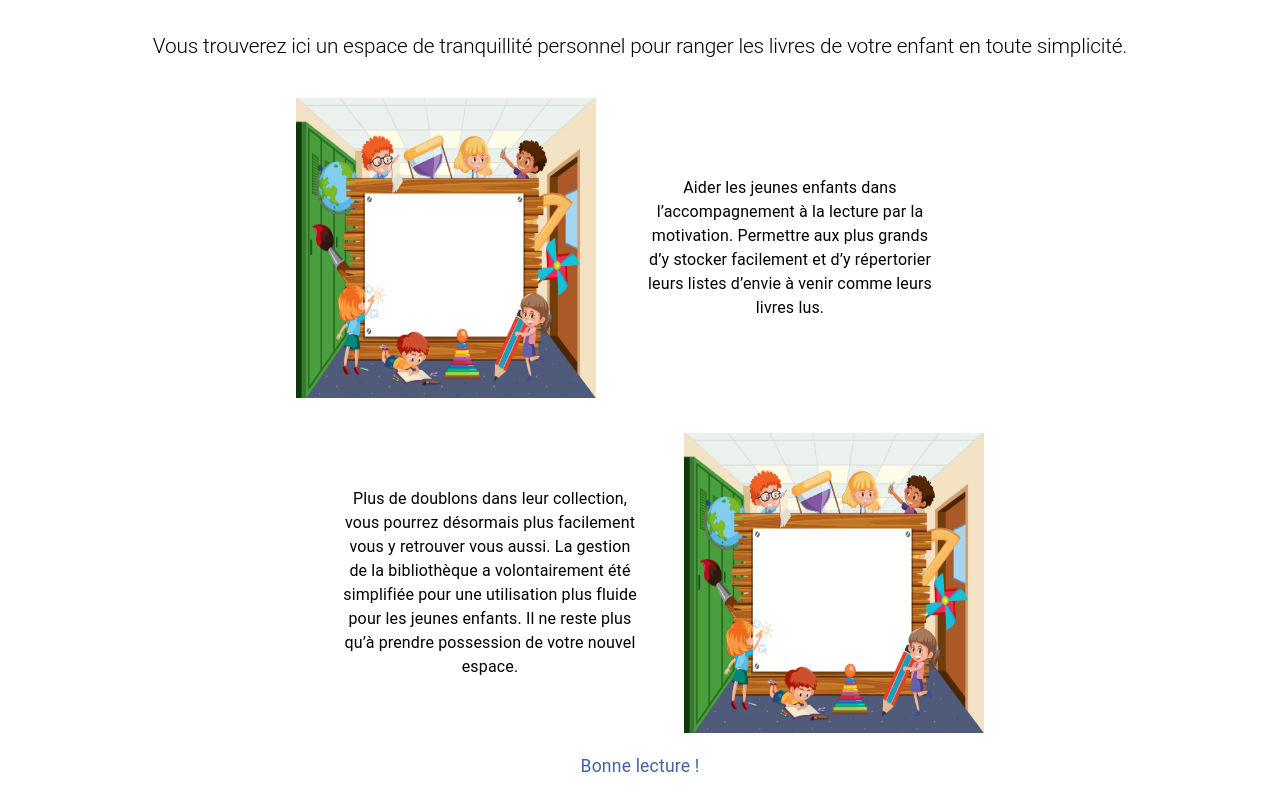
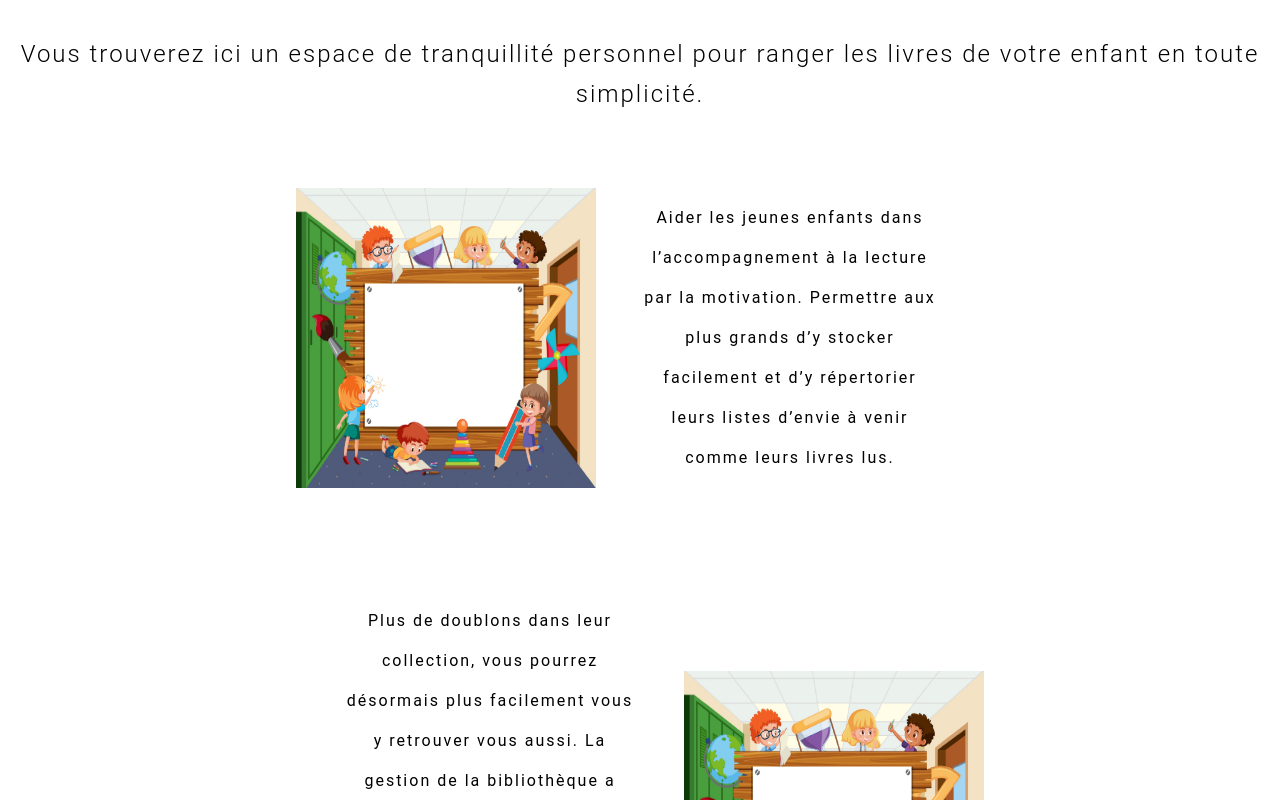
Before and after one commit to MarieLouPLevasseur/Projet-livresOtresor-front, a React (Create React App) app: page / in a window 1280 px wide. Shown: the part 540-1340 px from the top of the page. Built offline with nearby package versions, Linux system fonts and the light colour scheme.

Commit message:
update font

```diff
--- a/src/components/Home/Home.js
+++ b/src/components/Home/Home.js
@@ -12,8 +12,8 @@ function Home() {
   return (
     <div className='home'sx={{width: '70%' , display: {xs:'flex-column', md: 'flex'} }}>
       <HomeCarousel />
-      <Typography className='titre1' variant="h1" sx={{color:"#4462A5", padding: '40px'}}>Bienvenue sur le site de O'Trésor</Typography>
-      <Typography className='titre2' variant="h2" sx={{paddingBottom:'40px'}}>
+      <Typography className='titre1' variant="h1" sx={{color:"#4462A5", padding: '40px', letterSpacing:'1px'}}>Bienvenue sur le site de O'Trésor</Typography>
+      <Typography className='titre2' variant="h2" sx={{paddingBottom:'40px', lineHeight: '40px', letterSpacing:'2px'}}>
         Vous trouverez ici un espace de tranquillité personnel pour ranger les livres de votre enfant en toute simplicité.
       </Typography>
       <Box className='box1' sx={{display: {xs:'flex-column', md: 'flex', justifyContent: 'center', alignItems: 'center', marginBottom: '35px'} }}>
@@ -28,13 +28,13 @@ function Home() {
         maxWidth: { xs: 300, md: 450 },
       }}
       />
-      <Typography className='paragraphe' sx={{ padding:'44px', maxWidth: '300px'}}>
+      <Typography className='paragraphe' sx={{ padding:'44px', maxWidth: '300px', lineHeight: '40px', letterSpacing:'2px'}}>
       Aider les jeunes enfants dans l’accompagnement à la lecture par la motivation.
       Permettre aux plus grands d’y stocker facilement et d’y répertorier leurs listes d’envie à venir comme leurs livres lus.
       </Typography>
       </Box>
       <Box className='box1' sx={{display: {xs:'flex-column', md: 'flex', justifyContent: 'center', alignItems: 'center'} }}>
-      <Typography className='paragraphe' sx={{ padding:'44px', maxWidth: '300px'}}>
+      <Typography className='paragraphe' sx={{ padding:'44px', maxWidth: '300px', lineHeight: '40px', letterSpacing:'2px'}}>
       Plus de doublons dans leur collection, vous pourrez désormais plus facilement vous y retrouver vous aussi.
       La gestion de la bibliothèque a volontairement été simplifiée pour une utilisation plus fluide pour les jeunes enfants. Il ne reste plus qu’à prendre possession de votre nouvel espace.
       </Typography>
@@ -50,8 +50,8 @@ function Home() {
       }}
       />
       </Box>
-      <Typography  sx={{margin:'20px', color: '#4462A5', fontSize: '1.1rem'}}>
-       Bonne lecture !
+      <Typography  sx={{margin:'20px', color: '#4462A5', fontSize: '1.4rem'}}>
+       BONNE LECTURE !
       </Typography>
 
       <Faq />
--- a/src/components/Home/Home.scss
+++ b/src/components/Home/Home.scss
@@ -4,7 +4,7 @@
 }
 
 .titre2 {
-  font-size: 1.3rem !important;
+  font-size: 1.5rem !important;
 }
 
 
```
